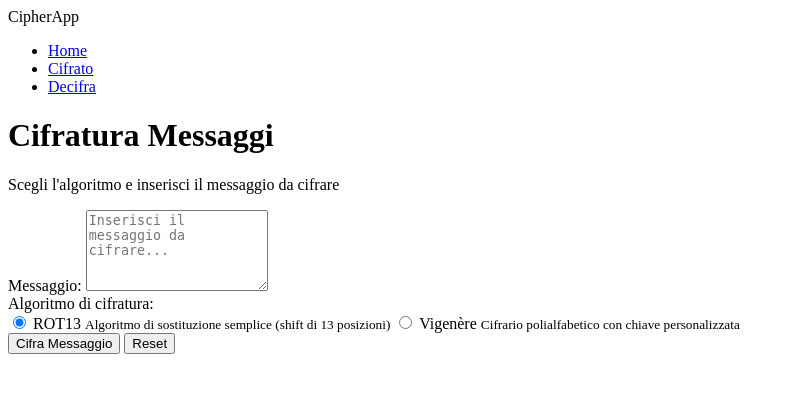
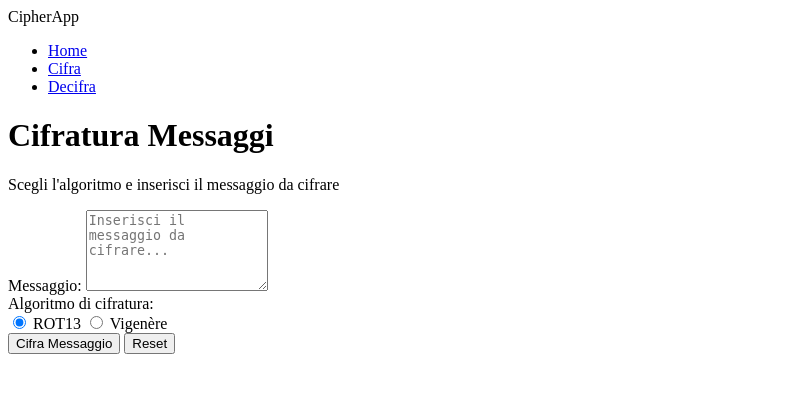
Before and after one commit to PietroStoc/AlgoritmiRot13Vigen-rePHP, a PHP site: page /Index.php in a window 1280 px wide. Shown: the top 393 px of the page, without its empty margins (0-794 px from the left). Run offline with PHP 8.4, Linux system fonts and the light colour scheme.

Commit message:
Aggiunta flow

```diff
--- a/Index.php
+++ b/Index.php
@@ -49,7 +49,6 @@ session_start();
                             onchange="toggleKeyField()"
                         >
                         <span>ROT13</span>
-                        <small>Algoritmo di sostituzione semplice (shift di 13 posizioni)</small>
                     </label>
 
                     <label class="radio-label">
@@ -61,7 +60,6 @@ session_start();
                             onchange="toggleKeyField()"
                         >
                         <span>Vigenère</span>
-                        <small>Cifrario polialfabetico con chiave personalizzata</small>
                     </label>
                 </div>
             </div>
--- a/nav.php
+++ b/nav.php
@@ -15,7 +15,7 @@ $current_page = basename($_SERVER['PHP_SELF']);
             </li>
             <li>
                 <a href="cifrato.php" class="nav-link <?php echo ($current_page === 'cifrato.php') ? 'active' : ''; ?>">
-                    Cifrato
+                    Cifra
                 </a>
             </li>
             <li>
```
Also changed, not shown: 1 other file.
